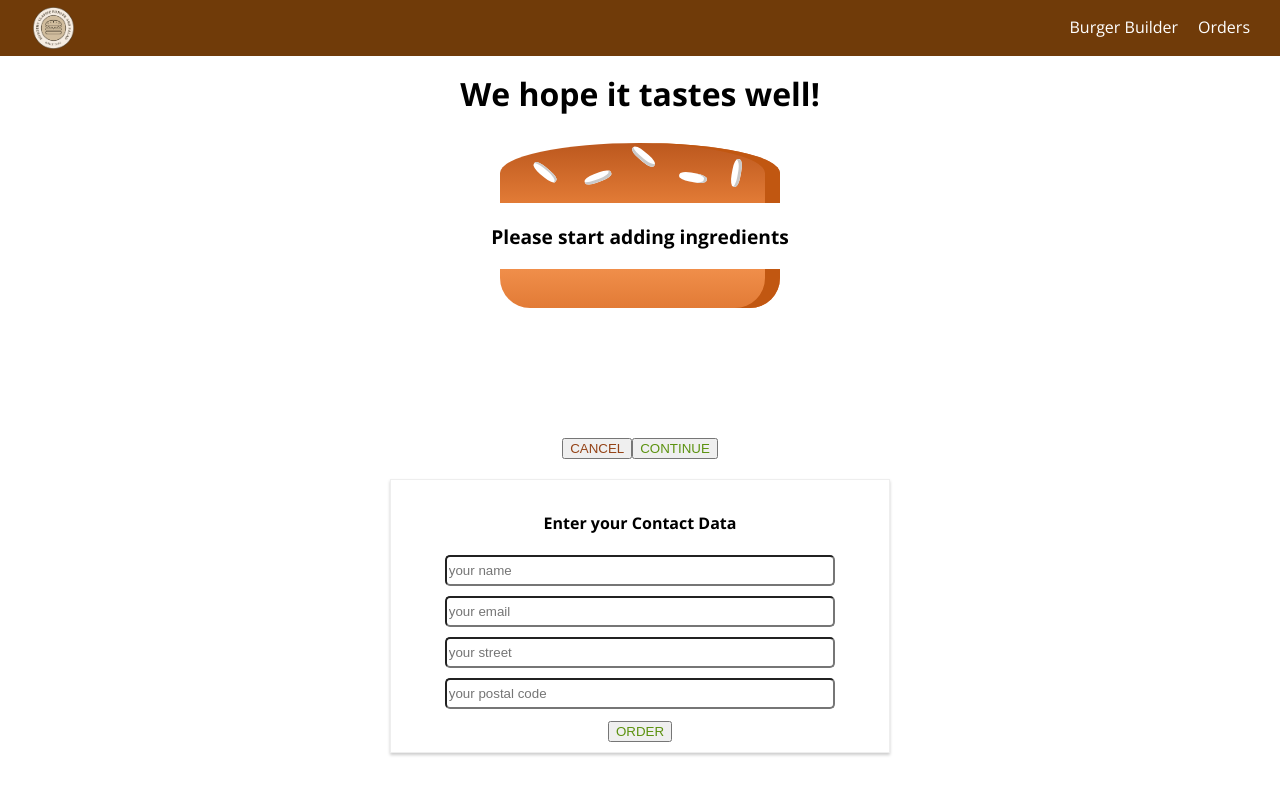
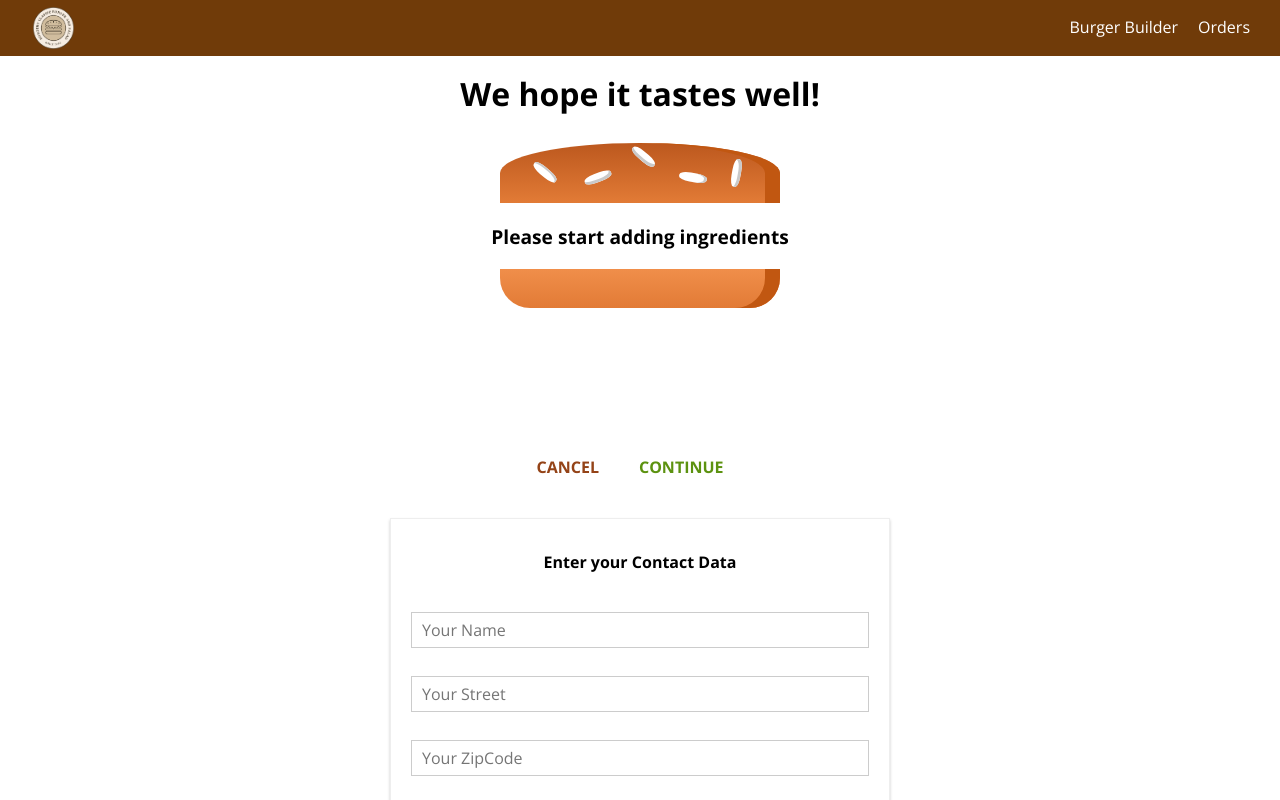
Before and after one commit to OthmanFrDev/Burgery, a React app: page /Checkout/contact-data in a window 1280 px wide. Shown: the top 800 px of the page. Built offline with nearby package versions, Linux system fonts and the light colour scheme.

Commit message:
Modify ContactData components (form validation)

```diff
--- a/src/components/UI/Button/Button.js
+++ b/src/components/UI/Button/Button.js
@@ -3,7 +3,8 @@
 const button = (props) => {
     return (
         <button
-        className={[classes.button, classes[props.btnType]].join(' ')}
+        disabled={props.disabled}
+        className={[classes.Button, classes[props.btnType]].join(' ')}
         onClick={props.clicked}>{props.children}</button>
      );
 }
--- a/src/components/UI/Button/Button.module.css
+++ b/src/components/UI/Button/Button.module.css
@@ -14,7 +14,10 @@
     margin-left: 0;
     padding-left: 0;
 }
-
+.Button:disabled{
+    color: #ccc;
+    cursor: not-allowed;
+}
 .Success {
     color: #5C9210;
 }
--- /dev/null
+++ b/src/components/UI/Input/Input.js
@@ -0,0 +1,48 @@
+import React from "react";
+import classes from './Input.module.css'
+const input = (props) => {
+    let inputElement = null;
+    const inputClasses=[classes.InputElement]
+    if(props.invalid && props.shouldValidate && props.touched){
+        inputClasses.push(classes.Invalid)
+    }
+    switch (props.elementType) {
+        case ('input'):
+            inputElement = <input
+                onChange={props.changed}
+                className={inputClasses.join(' ')}
+                {...props.elementConfig}
+                value={props.value} />; break;
+        case ('textarea'):
+            inputElement = <textarea
+                onChange={props.changed}
+                className={inputClasses.join(' ')}
+                {...props.elementConfig}
+                value={props.value} />; break
+        case ('select'):
+            inputElement = <select
+                className={inputClasses.join(' ')}
+                onChange={props.changed}
+                {...props.elementConfig}
+                value={props.value}>
+                {props.elementConfig.options.map(option => (
+                    <option key={option.value} value={option.value}>{option.displayValue}</option>
+                ))}
+            </select>; break
+        default:
+            inputElement = <input
+                onChange={props.changed}
+                className={classes.InputElement}
+                {...props.elementConfig}
+                value={props.value} />; break
+
+    }
+    return (
+        <div className={classes.Input}>
+            <label className={classes.Label} >{props.label}</label>
+            {inputElement}
+        </div>
+    );
+}
+
+export default input;
--- /dev/null
+++ b/src/components/UI/Input/Input.module.css
@@ -0,0 +1,27 @@
+.Input{
+    width: 100%;
+    padding: 10px;
+    box-sizing: border-box;
+}
+.Label{
+    font-weight: bold;
+    display: block;
+    margin-bottom: 8px;
+}
+.InputElement{
+    outline: none;
+    border: 1px solid #ccc;
+    background-color: white;
+    font:inherit;
+    padding: 6px 10px;
+    width: 100%;
+    box-sizing: border-box;
+}
+.InputElement:focus{
+    outline: none;
+    background-color: #ccc;
+}
+.Invalid{
+    border: 1px solid red;
+    background-color: rgb(245, 155, 145);
+}
--- a/src/containers/Checkout/ContactData/ContactData.js
+++ b/src/containers/Checkout/ContactData/ContactData.js
@@ -3,35 +3,104 @@
 import classes from './ContactData.module.css'
 import axios from '../../../axios-orders'
 import Spinner from '../../../components/UI/Spinner/Spinner';
+import Input from '../../../components/UI/Input/Input';
 import { withRouter } from 'react-router-dom';
 class ContactData extends Component {
-    constructor(props) {
-        super(props);
-        this.state = {
-            name: '',
-            email: '',
-            address: {
-                street: '',
-                postalCode: ''
+
+    state = {
+        orderForm: {
+            name: {
+                elementType: 'input',
+                elementConfig: {
+                    type: 'text',
+                    placeholder: 'Your Name'
+                },
+                value: '',
+                validation: {
+                    required: true
+                },
+                valid: false,
+                touched: false
             },
-            loading: false
-        }
+            street: {
+                elementType: 'input',
+                elementConfig: {
+                    type: 'text',
+                    placeholder: 'Your Street'
+                },
+                value: '',
+                validation: {
+                    required: true
+                },
+                valid: false,
+                touched: false
+            },
+            zipCode: {
+                elementType: 'input',
+                elementConfig: {
+                    type: 'text',
+                    placeholder: 'Your ZipCode'
+                },
+                value: '',
+                validation: {
+                    required: true,
+                },
+                valid: false,
+                touched: false
+            },
+            country: {
+                elementType: 'input',
+                elementConfig: {
+                    type: 'text',
+                    placeholder: 'Your Country'
+                },
+                value: '',
+                validation: {
+                    required: true
+                },
+                valid: false,
+                touched: false
+            },
+            email: {
+                elementType: 'input',
+                elementConfig: {
+                    type: 'email',
+                    placeholder: 'Your Email'
+                },
+                value: '',
+                validation: {
+                    required: true
+                },
+                valid: false,
+                touched: false
+            },
+            deliveryMethod: {
+                elementType: 'select',
+                elementConfig: {
+                    options: [
+                        { value: 'fastest', displayValue: 'Fastest' },
+                        { value: 'Normal', displayValue: 'Normal' },
+                    ]
+                },
+                value: 'Normal',
+                validation: {},
+                valid: true
+            },
+        },
+        loading: false,
+        formIsValid: false
     }
     orderHandler = (e) => {
         e.preventDefault();
         this.setState({ loading: true })
+        const formData = {}
+        for (let property in this.state.orderForm) {
+            formData[property] = this.state.orderForm[property].value
+        }
         const order = {
             ingredients: this.props.ingredients,
             price: this.props.price,
-            customer: {
-                name: "Othman ",
-                address: {
-                    street: 'Temara',
-                    zipCode: '12000',
-                    country: "Maroc"
-                },
-                email: "test@gmail.com"
-            }
+            orderData: formData
         }
         axios.post('/orders.json', order).then(response => {
             this.setState({ loading: false })
@@ -40,14 +109,59 @@
             this.setState({ loading: false })
         })
     }
+    inputChangedHandler = (event, inputId) => {
+        const updateOrderForm = { ...this.state.orderForm }
+        const updateFormElement = { ...updateOrderForm[inputId] }
+        updateFormElement.value = event.target.value;
+        updateFormElement.valid = this.checkValidity(updateFormElement.value, updateFormElement.validation)
+        updateFormElement.touched = true;
+        updateOrderForm[inputId] = updateFormElement;
+        let formIsValid = true
+        for (let input in updateOrderForm) {
+            formIsValid = updateOrderForm[input].valid && formIsValid
+        }
+        this.setState({ orderForm: updateOrderForm,formIsValid: formIsValid})
+    }
+    checkValidity(value, rules) {
+        let isValid = true;
+        if (!rules) {// if we don't wanna to add validation in deliveryMethode in the OrderData
+            return true;
+        }
+        if (rules.required) {
+            isValid = value.trim() !== '' && isValid
+        }
+        if (rules.minLength) {
+            isValid = value.length >= rules.minLength && isValid
+        }
+        if (rules.maxLength) {
+            isValid = value.length <= rules.maxLength && isValid
+        }
+        return isValid
+    }
     render() {
-        let form = (<form action="">
-            <input className={classes.Input} type="text" name='name' placeholder="your name" />
-            <input className={classes.Input} type="email" name='email' placeholder="your email" />
-            <input className={classes.Input} type="text" name='street' placeholder="your street" />
-            <input className={classes.Input} type="text" name='postalcode' placeholder="your postal code" />
-            <Button btnType='Success' clicked={this.orderHandler}>ORDER</Button>
-        </form>);
+        const formElementsArray = [];
+        for (let key in this.state.orderForm) {
+            formElementsArray.push({
+                id: key,
+                config: this.state.orderForm[key]
+            });
+        }
+        let form = (
+            <form>
+                {formElementsArray.map(element => (
+                    <Input
+                        key={element.id}
+                        elementType={element.config.elementType}
+                        elementConfig={element.config.elementConfig}
+                        value={element.config.value}
+                        invalid={!element.config.valid}
+                        shouldValidate={element.config.validation}
+                        touched={element.config.touched}
+                        changed={(e) => this.inputChangedHandler(e, element.id)}
+                    />
+                ))}
+                <Button btnType='Success' disabled={!this.state.formIsValid} clicked={this.orderHandler}>ORDER</Button>
+            </form>);
         if (this.state.loading) {
             form = <Spinner />
         }
```
